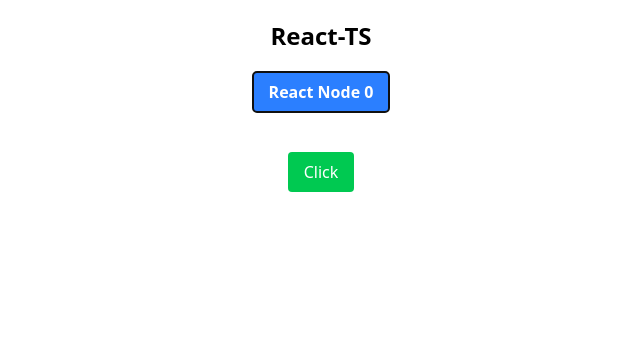
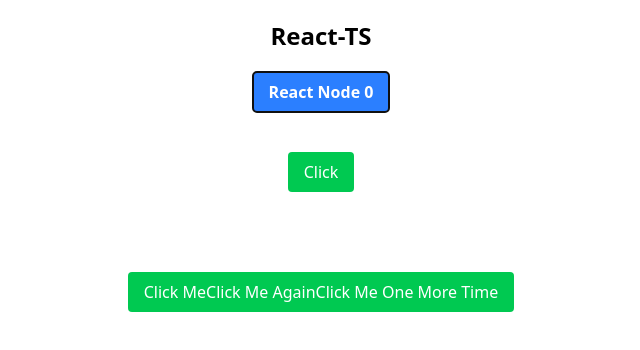
Before and after one commit to alonzojoe/ad-ts, a React (Vite) app: page / in a window 1280 px wide. Shown: the top 350 px of the page, without its empty margins (319-959 px from the left). Built offline with nearby package versions, Linux system fonts and the light colour scheme.

Commit message:
generic component props <T> parameter

```diff
--- a/src/App.tsx
+++ b/src/App.tsx
@@ -1,5 +1,6 @@
 import { useState, useRef } from "react";
 import Button from "./components/Button";
+import ButtonRef from "./components/ButtonRef";
 function App() {
   const [count, setCount] = useState(0);
   const ref = useRef<HTMLButtonElement>(null);
@@ -38,6 +39,8 @@
       >
         Click
       </button>
+
+      <ButtonRef countValue={5} countHistory={["a", "b", "c", "d", "e"]} />
     </main>
   );
 }
--- a/src/components/ButtonRef.tsx
+++ b/src/components/ButtonRef.tsx
@@ -15,10 +15,23 @@
 
 type ButtonColor = "red" | "blue" | "green";
 
-const ButtonRef = () => {
+type ButtonRefProps<T> = {
+  countValue: T;
+  countHistory: T[];
+};
+
+const ButtonRef = <Type,>({
+  countValue,
+  countHistory,
+}: ButtonRefProps<Type>) => {
   useEffect(() => {
     const buttonColor = localStorage.getItem("buttonColor") as ButtonColor;
   }, []);
+
+  console.log("ButtonRefProps", {
+    countValue,
+    countHistory,
+  });
 
   return (
     <button className="bg-green-500 cursor-pointer text-white rounded px-4 py-2 my-10">
```
